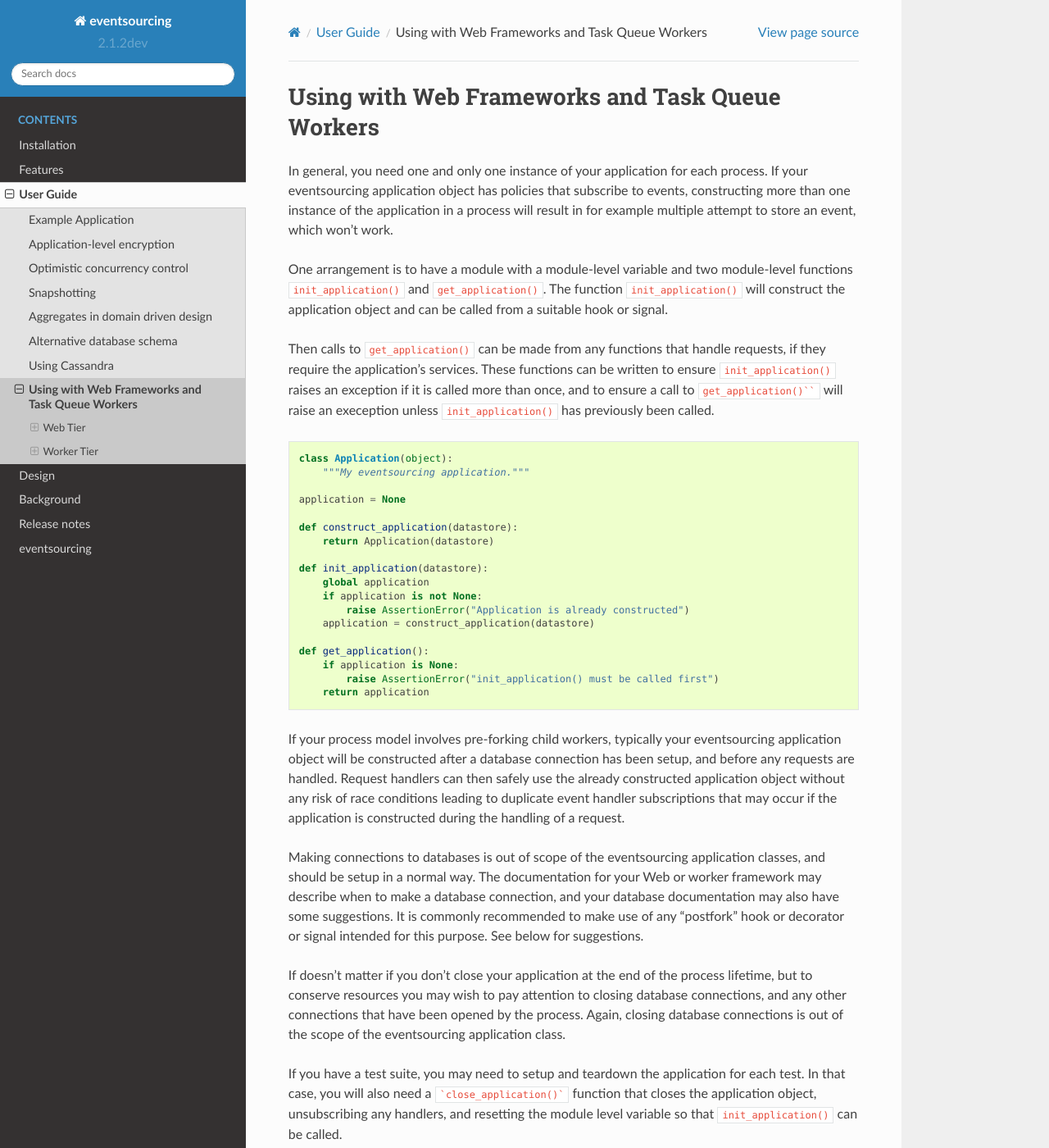
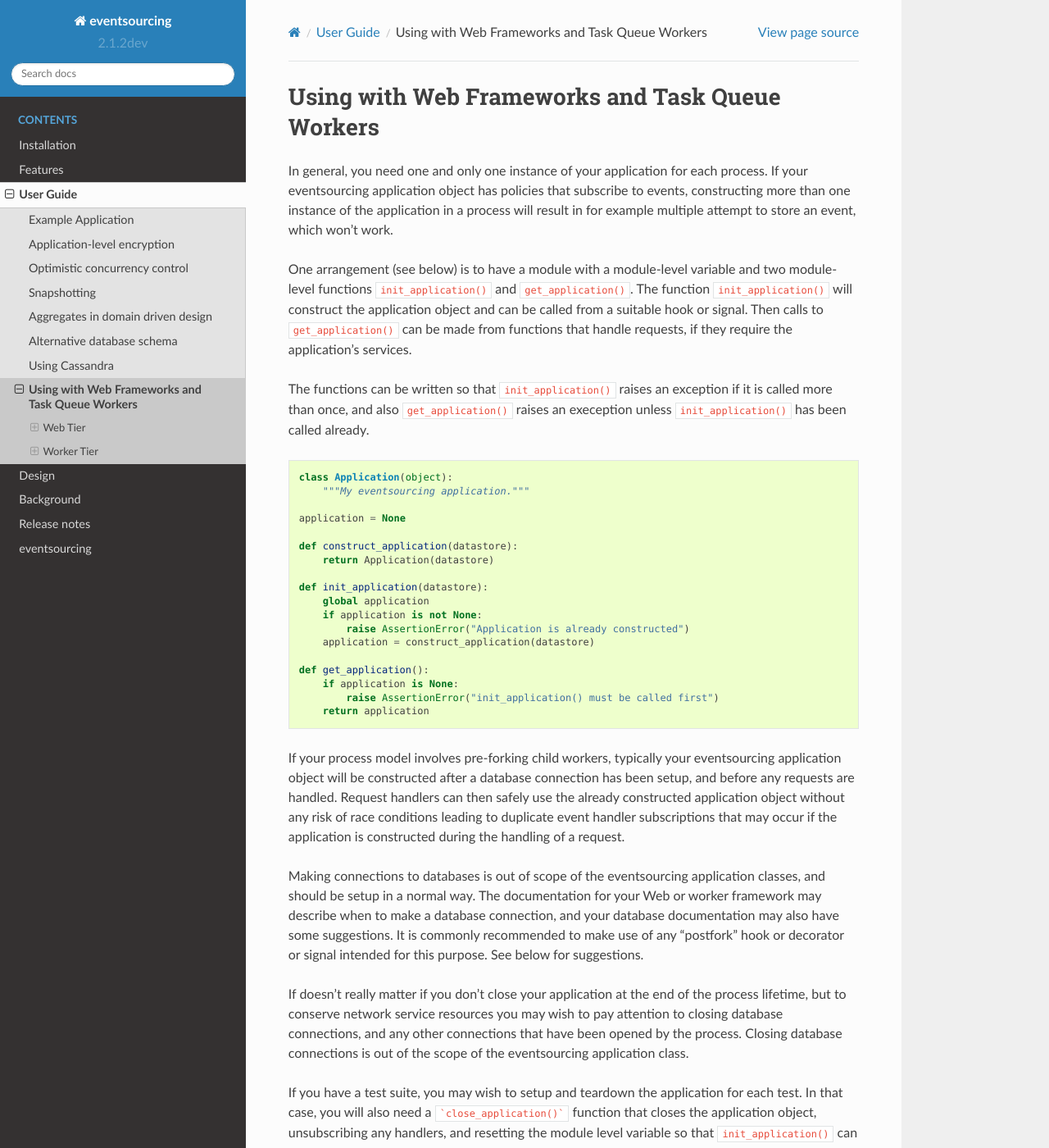
Before and after one commit to pyeventsourcing/eventsourcing, a Sphinx documentation site: the page built from docs/topics/user_guide/wsgi.rst, in a window 1280 px wide and 1400 px high. Shown: the whole window at 82% size. Built offline with Sphinx 7.4.7 and the Read the Docs theme 2.0.0, drawn with Linux system fonts in a browser that asks for light colours.

Commit message:
Edited documentation about using with Web and worker tier.

`````diff
--- a/docs/topics/user_guide/wsgi.rst
+++ b/docs/topics/user_guide/wsgi.rst
@@ -8,16 +8,17 @@ that subscribe to events, constructing more than one instance of the
 application in a process will result in for example multiple attempt
 to store an event, which won't work.
 
-One arrangement is to have a module with a module-level variable and two
-module-level functions ``init_application()`` and ``get_application()``.
-The function ``init_application()`` will construct the application object
-and can be called from a suitable hook or signal.
+One arrangement (see below) is to have a module with a module-level
+variable and two module-level functions ``init_application()`` and
+``get_application()``. The function ``init_application()`` will
+construct the application object and can be called from a suitable
+hook or signal. Then calls to ``get_application()`` can be made from
+functions that handle requests, if they require the application's
+services.
 
-Then calls to ``get_application()`` can be made from any functions that handle
-requests, if they require the application's services. These functions can be
-written to ensure ``init_application()`` raises an exception if it is called
-more than once, and to ensure a call to ``get_application()```` will raise
-an exeception unless ``init_application()`` has previously been called.
+The functions can be written so that ``init_application()`` raises an
+exception if it is called more than once, and also ``get_application()``
+raises an exeception unless ``init_application()`` has been called already.
 
 
 .. code:: python
@@ -58,16 +59,17 @@ database connection, and your database documentation may also have some
 suggestions. It is commonly recommended to make use of any "postfork" hook or
 decorator or signal intended for this purpose. See below for suggestions.
 
-If doesn't matter if you don't close your application at the end of the
-process lifetime, but to conserve resources you may wish to pay attention
-to closing database connections, and any other connections that have been opened
-by the process. Again, closing database connections is out of the scope of the
-eventsourcing application class.
+If doesn't really matter if you don't close your application at the end of the
+process lifetime, but to conserve network service resources you may wish to pay
+attention to closing database connections, and any other connections that have
+been opened by the process. Closing database connections is out of the
+scope of the eventsourcing application class.
 
-If you have a test suite, you may need to setup and teardown the application
+If you have a test suite, you may wish to setup and teardown the application
 for each test. In that case, you will also need a ```close_application()```
 function that closes the application object, unsubscribing any handlers,
-and resetting the module level variable so that ``init_application()`` can be called.
+and resetting the module level variable so that ``init_application()`` can be
+called again.
 
 
 .. code:: python
`````
